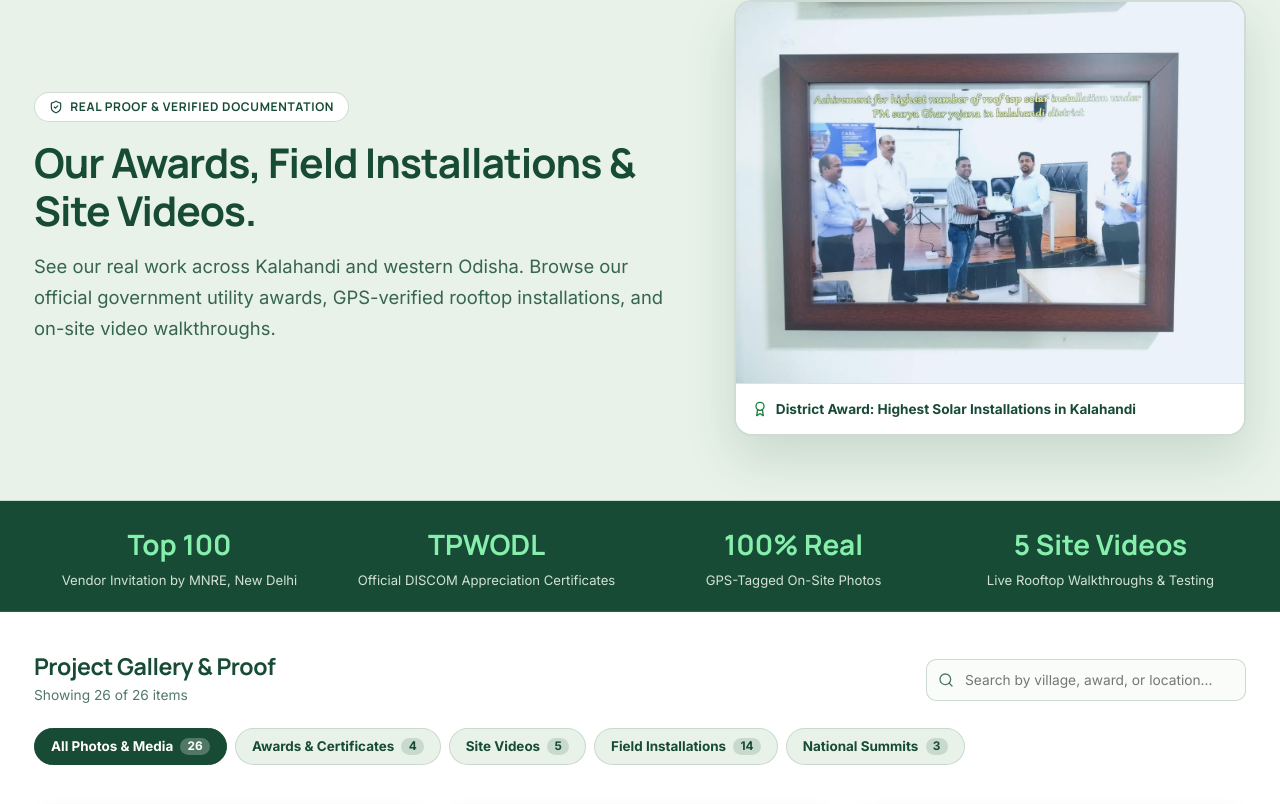
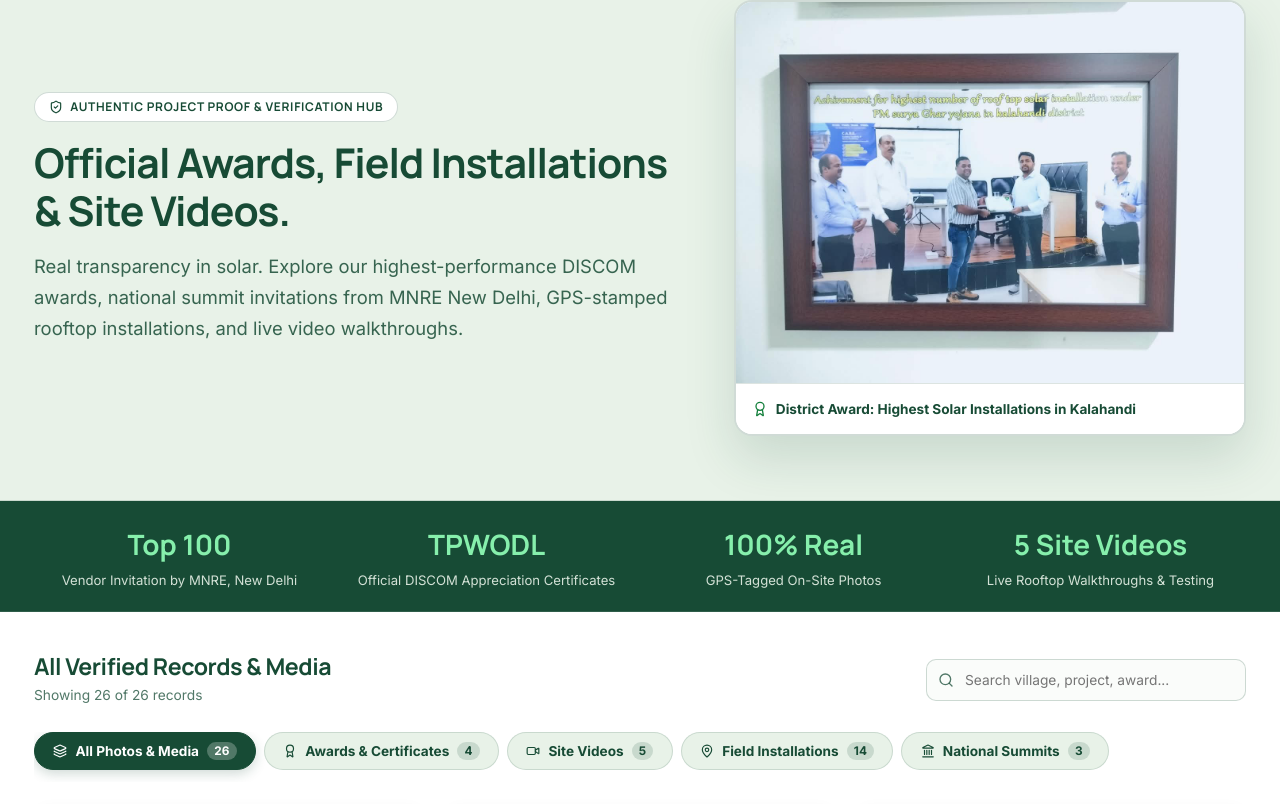
Before and after one commit to bijayalaxmilenka2002/shresthanshi_solar_solutions, a React (Vite) app: page /media in a window 1280 px wide. Shown: the part 272-1076 px from the top of the page. Built offline with nearby package versions, Linux system fonts and the light colour scheme.

Commit message:
Fix media dropdown active states and enable direct category filtering with redesigned tabs

```diff
--- a/src/components/layout/MobileMenu.tsx
+++ b/src/components/layout/MobileMenu.tsx
@@ -1,5 +1,5 @@
 import React, { useState, useEffect } from 'react';
-import { NavLink } from 'react-router-dom';
+import { NavLink, Link, useLocation } from 'react-router-dom';
 import { X, ChevronDown, Phone, BookOpen, Mail } from 'lucide-react';
 import { Logo } from '../common/Logo';
 import { Button } from '../ui/Button';
@@ -16,6 +16,7 @@ interface MobileMenuProps {
 
 export const MobileMenu: React.FC<MobileMenuProps> = ({ isOpen, onClose }) => {
   const [expandedItem, setExpandedItem] = useState<string | null>(null);
+  const location = useLocation();
   const navItems = getPrimaryNavigation();
   const { openGuideModal } = useSolarGuideModal();
   const { openQuoteModal } = useQuoteModal();
@@ -117,21 +118,25 @@ export const MobileMenu: React.FC<MobileMenuProps> = ({ isOpen, onClose }) => {
                           Overview: All {item.label}
                         </NavLink>
                       </li>
-                      {item.children.map((sub) => (
+                      {item.children.map((sub) => {
+                        const isSubActive = sub.path.includes('?')
+                          ? (location.pathname + location.search) === sub.path
+                          : location.pathname === sub.path && !location.search;
+
+                        return (
                           <li key={sub.path}>
-                          <NavLink
+                            <Link
                               to={sub.path}
                               onClick={onClose}
-                            className={({ isActive }) =>
-                              `mobile-menu__sublink ${
-                                isActive ? 'mobile-menu__sublink--active' : ''
-                              }`
-                            }
+                              className={`mobile-menu__sublink ${
+                                isSubActive ? 'mobile-menu__sublink--active' : ''
+                              }`}
                             >
                               {sub.label}
-                          </NavLink>
+                            </Link>
                           </li>
-                      ))}
+                        );
+                      })}
                     </ul>
                   )}
                 </li>
--- a/src/features/media/MediaPage.tsx
+++ b/src/features/media/MediaPage.tsx
@@ -1,5 +1,5 @@
 import React, { useState, useMemo } from 'react';
-import { useSearchParams } from 'react-router-dom';
+import { useSearchParams, Link } from 'react-router-dom';
 import {
   Award,
   Video,
@@ -14,6 +14,9 @@ import {
   ArrowRight,
   Filter,
   X,
+  Layers,
+  Landmark,
+  CheckCircle2,
 } from 'lucide-react';
 import { Container } from '../../components/ui/Container';
 import { Card } from '../../components/ui/Card';
@@ -26,25 +29,27 @@ import { mediaItems, mediaCategories, MediaCategory, MediaItem } from '../../dat
 
 export const MediaPage: React.FC = () => {
   const [searchParams, setSearchParams] = useSearchParams();
-  const initialCategory = (searchParams.get('category') as MediaCategory) || 'all';
 
-  const [activeCategory, setActiveCategory] = useState<MediaCategory>(
-    mediaCategories.some((c) => c.id === initialCategory) ? initialCategory : 'all'
-  );
+  // Reactive URL-driven category state: updates instantly when navbar dropdown or browser navigation triggers
+  const categoryParam = searchParams.get('category') as MediaCategory | null;
+  const activeCategory: MediaCategory =
+    categoryParam && mediaCategories.some((c) => c.id === categoryParam)
+      ? categoryParam
+      : 'all';
+
   const [searchQuery, setSearchQuery] = useState('');
   const [selectedMedia, setSelectedMedia] = useState<MediaItem | null>(null);
 
   const handleCategoryChange = (cat: MediaCategory) => {
-    setActiveCategory(cat);
     if (cat === 'all') {
       searchParams.delete('category');
-      setSearchParams(searchParams, { replace: true });
+      setSearchParams(searchParams);
     } else {
-      setSearchParams({ category: cat }, { replace: true });
+      setSearchParams({ category: cat });
     }
   };
 
-  // Filtered Media List
+  // Filtered Media List based on active category & search query
   const filteredMedia = useMemo(() => {
     return mediaItems.filter((item) => {
       const matchesCategory = activeCategory === 'all' || item.category === activeCategory;
@@ -70,6 +75,8 @@ export const MediaPage: React.FC = () => {
     return counts;
   }, []);
 
+  const activeCategoryMeta = mediaCategories.find((c) => c.id === activeCategory);
+
   return (
     <div>
       <SEO
@@ -79,7 +86,7 @@ export const MediaPage: React.FC = () => {
         ogImage="/media/awards-certificates/pm-surya-ghar-kalahandi-district-award.jpg"
       />
 
-      <Breadcrumbs items={[{ label: 'Media Gallery' }]} />
+      <Breadcrumbs items={[{ label: 'Media & Verification' }]} />
 
       {/* =========================================================================
           PAGE HERO SECTION
@@ -99,13 +106,13 @@ export const MediaPage: React.FC = () => {
               }}
             >
               <ShieldCheck size={14} color="#174B35" />
-              <span>Real Proof &amp; Verified Documentation</span>
+              <span>Authentic Project Proof &amp; Verification Hub</span>
             </span>
             <h1 className="page-hero__title">
-              Our Awards, Field Installations &amp; Site Videos.
+              Official Awards, Field Installations &amp; Site Videos.
             </h1>
             <p className="page-hero__subtitle">
-              See our real work across Kalahandi and western Odisha. Browse our official government utility awards, GPS-verified rooftop installations, and on-site video walkthroughs.
+              Real transparency in solar. Explore our highest-performance DISCOM awards, national summit invitations from MNRE New Delhi, GPS-stamped rooftop installations, and live video walkthroughs.
             </p>
           </div>
 
@@ -153,7 +160,7 @@ export const MediaPage: React.FC = () => {
       </section>
 
       {/* =========================================================================
-          TRUST STRIP
+          KEY STATS STRIP
           ========================================================================= */}
       <div
         style={{
@@ -212,12 +219,11 @@ export const MediaPage: React.FC = () => {
       </div>
 
       {/* =========================================================================
-          MAIN MEDIA GALLERY SECTION
+          MAIN GALLERY SECTION WITH CATEGORY TABS & FILTER
           ========================================================================= */}
       <section className="section bg-white" style={{ minHeight: '600px', paddingTop: '2.5rem' }}>
         <Container>
-          {/* Toolbar & Filters */}
-          <div style={{ marginBottom: '2rem' }}>
+          {/* Header & Search Bar */}
           <div
             style={{
               display: 'flex',
@@ -225,19 +231,21 @@ export const MediaPage: React.FC = () => {
               justifyContent: 'space-between',
               flexWrap: 'wrap',
               gap: '1rem',
-                marginBottom: '1.25rem',
+              marginBottom: '1.5rem',
             }}
           >
             <div>
               <h2 style={{ fontSize: '1.45rem', fontWeight: 800, color: 'var(--color-forest-green)', margin: 0 }}>
-                  Project Gallery &amp; Proof
+                {activeCategory === 'all'
+                  ? 'All Verified Records & Media'
+                  : activeCategoryMeta?.label || 'Project Gallery'}
               </h2>
               <p style={{ fontSize: '0.86rem', color: 'var(--text-muted)', margin: '0.25rem 0 0' }}>
-                  Showing {filteredMedia.length} of {mediaItems.length} items
+                Showing {filteredMedia.length} of {categoryCounts[activeCategory] || mediaItems.length} records
               </p>
             </div>
 
-              {/* Search Bar */}
+            {/* Search Input */}
             <div style={{ position: 'relative', width: '100%', maxWidth: '320px' }}>
               <Search
                 size={16}
@@ -251,7 +259,7 @@ export const MediaPage: React.FC = () => {
               />
               <input
                 type="text"
-                  placeholder="Search by village, award, or location..."
+                placeholder="Search village, project, award..."
                 value={searchQuery}
                 onChange={(e) => setSearchQuery(e.target.value)}
                 style={{
@@ -289,13 +297,14 @@ export const MediaPage: React.FC = () => {
             </div>
           </div>
 
-            {/* Category Filter Pills */}
+          {/* Category Tabs Strip */}
           <div
             style={{
               display: 'flex',
               gap: '0.5rem',
               overflowX: 'auto',
-                paddingBottom: '0.5rem',
+              paddingBottom: '0.75rem',
+              marginBottom: '1.5rem',
               WebkitOverflowScrolling: 'touch',
             }}
           >
@@ -311,10 +320,10 @@ export const MediaPage: React.FC = () => {
                   style={{
                     display: 'inline-flex',
                     alignItems: 'center',
-                      gap: '0.45rem',
-                      padding: '0.55rem 1rem',
+                    gap: '0.5rem',
+                    padding: '0.6rem 1.15rem',
                     borderRadius: '999px',
-                      fontSize: '0.84rem',
+                    fontSize: '0.85rem',
                     fontWeight: 700,
                     cursor: 'pointer',
                     border: isActive ? '1.5px solid #174B35' : '1.5px solid var(--border-subtle)',
@@ -323,8 +332,14 @@ export const MediaPage: React.FC = () => {
                     whiteSpace: 'nowrap',
                     transition: 'all 150ms ease',
                     flexShrink: 0,
+                    boxShadow: isActive ? '0 4px 12px rgba(23, 75, 53, 0.2)' : 'none',
                   }}
                 >
+                  {cat.id === 'all' && <Layers size={14} />}
+                  {cat.id === 'awards' && <Award size={14} />}
+                  {cat.id === 'videos' && <Video size={14} />}
+                  {cat.id === 'installations' && <MapPin size={14} />}
+                  {cat.id === 'summits' && <Landmark size={14} />}
                   <span>{cat.label}</span>
                   <span
                     style={{
@@ -342,11 +357,52 @@ export const MediaPage: React.FC = () => {
               );
             })}
           </div>
+
+          {/* Active Filter Notice Bar (if viewing a filtered subset) */}
+          {activeCategory !== 'all' && (
+            <div
+              style={{
+                display: 'flex',
+                alignItems: 'center',
+                justifyContent: 'space-between',
+                backgroundColor: '#F0FDF4',
+                border: '1px solid #BBF7D0',
+                borderRadius: '10px',
+                padding: '0.65rem 1rem',
+                marginBottom: '1.5rem',
+                fontSize: '0.84rem',
+                color: '#166534',
+                flexWrap: 'wrap',
+                gap: '0.5rem',
+              }}
+            >
+              <div style={{ display: 'flex', alignItems: 'center', gap: '0.5rem' }}>
+                <CheckCircle2 size={16} color="#16A34A" />
+                <span>
+                  Filtering by <strong>{activeCategoryMeta?.label}</strong> ({filteredMedia.length} results)
+                </span>
               </div>
+              <button
+                type="button"
+                onClick={() => handleCategoryChange('all')}
+                style={{
+                  background: 'none',
+                  border: 'none',
+                  color: '#15803D',
+                  fontWeight: 700,
+                  fontSize: '0.8rem',
+                  cursor: 'pointer',
+                  textDecoration: 'underline',
+                }}
+              >
+                Show All Media &rarr;
+              </button>
+            </div>
+          )}
 
           {/* Media Grid */}
           {filteredMedia.length === 0 ? (
-            <Card variant="white" padding="lg" style={{ textAlign: 'center', padding: '3rem 1rem' }}>
+            <Card variant="white" padding="lg" style={{ textAlign: 'center', padding: '3.5rem 1rem' }}>
               <Filter size={40} color="#174B35" style={{ opacity: 0.3, margin: '0 auto 1rem' }} />
               <h3 style={{ fontSize: '1.2rem', color: '#174B35', marginBottom: '0.5rem' }}>No Media Found</h3>
               <p style={{ color: 'var(--text-muted)', fontSize: '0.9rem', maxWidth: '420px', margin: '0 auto' }}>
@@ -359,7 +415,7 @@ export const MediaPage: React.FC = () => {
                   size="sm"
                   onClick={() => {
                     setSearchQuery('');
-                    setActiveCategory('all');
+                    handleCategoryChange('all');
                   }}
                 >
                   Reset Filter
@@ -412,7 +468,7 @@ export const MediaPage: React.FC = () => {
                       e.currentTarget.style.borderColor = 'rgba(23, 75, 53, 0.12)';
                     }}
                   >
-                    {/* Media Visual Area — Large & Prominent, No Top-Left Icon/Badge */}
+                    {/* Media Visual Container — Large & Edge-to-Edge */}
                     <div
                       style={{
                         position: 'relative',
@@ -449,7 +505,7 @@ export const MediaPage: React.FC = () => {
                             }}
                           />
 
-                          {/* Clean Center Play Icon */}
+                          {/* Center Play Icon */}
                           <div
                             style={{
                               position: 'absolute',
@@ -538,7 +594,7 @@ export const MediaPage: React.FC = () => {
                       )}
                     </div>
 
-                    {/* Compact, Clean Card Footer — Less Text, Clear & Understandable */}
+                    {/* Card Body — Clean, Simple Title & Location */}
                     <div
                       style={{
                         padding: '0.9rem 1.1rem 1rem',
```
Also changed, not shown: src/components/layout/Header.tsx (+15 -10 lines). Lines whose indentation alone changed are shown as unchanged.
